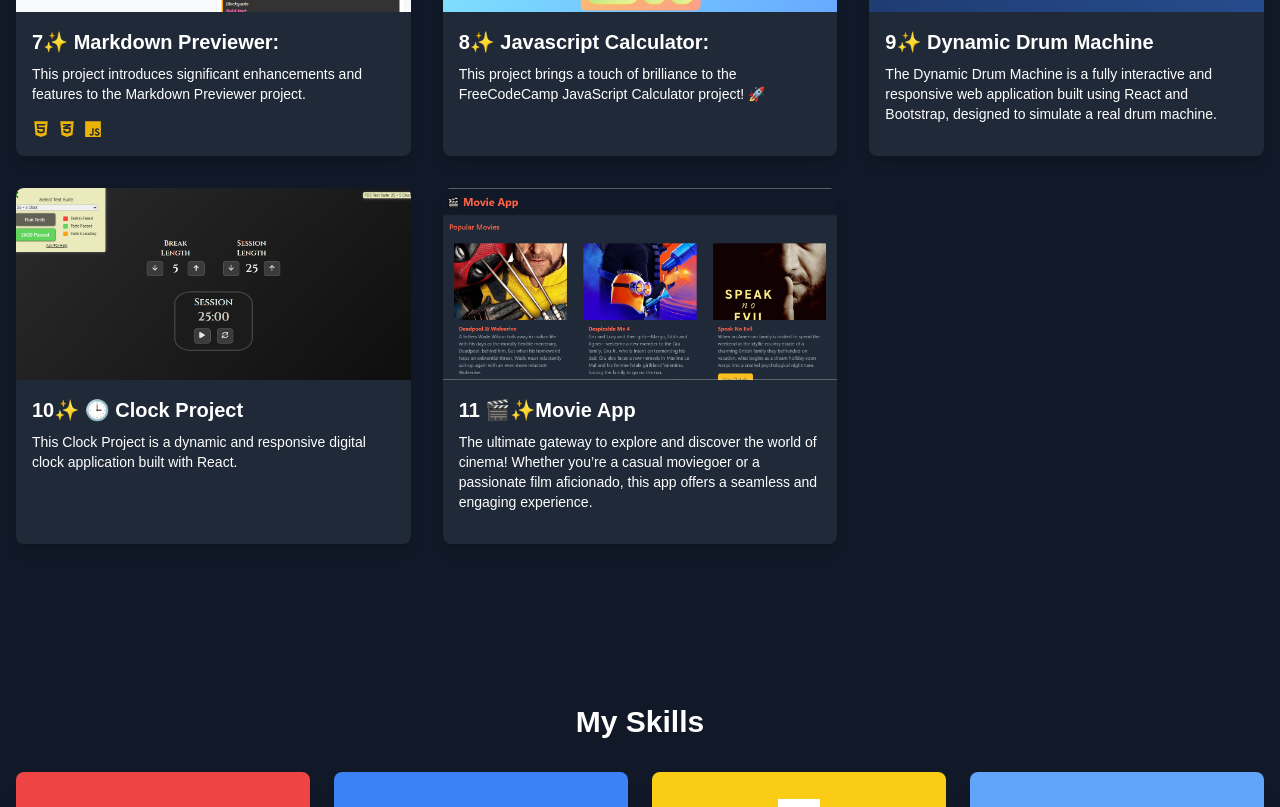
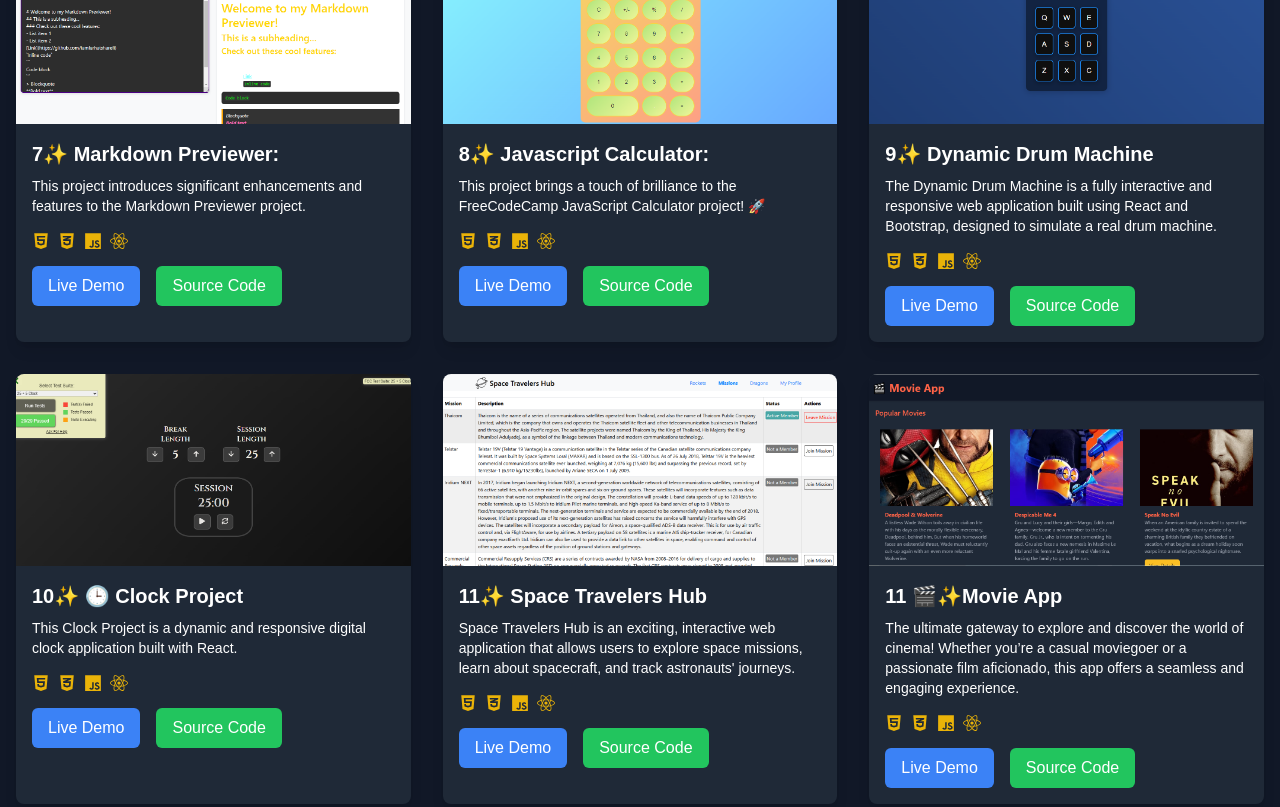
Before and after one commit to iamfarhatsharefi/farhatpersonalportfolio, a React (Create React App) app: page / in a window 1280 px wide. Shown: the part 1960-2767 px from the top of the page. Built offline with nearby package versions, Linux system fonts and the light colour scheme.

Commit message:
making the live demo and source code correct

```diff
--- a/src/components/Projects.jsx
+++ b/src/components/Projects.jsx
@@ -12,8 +12,6 @@
     title: '1: Personal Portfolio Webpage',
     description: 'My Personal Portfolio Webpage showcases my skills and projects in web development. Built with HTML and CSS.',
     images: ['images/portfolio.png'],
-    longDescription: 'The Personal Portfolio Webpage represents a culmination of my journey and achievements in web development. Developed using HTML, CSS, and JavaScript, this interactive webpage serves as a comprehensive hub where potential employers, clients, or collaborators can explore my skills, projects, and professional profile.',
-    technologies: ['HTML', 'CSS'],
     liveLink: 'https://iamfarhatsharefi.github.io/personal-portfolio/',
     sourceLink: 'https://github.com/iamfarhatsharefi/personal-portfolio',
   },
@@ -21,8 +19,6 @@
     title: '2: Roman Numeral Converter',
     description: 'Roman Numeral Converter is a web application designed to convert numbers between Roman numerals and Arabic numerals.',
     images: ['images/roman.png'],
-    longDescription: 'Roman Numeral Converter is a versatile web application designed to convert numbers between Roman numerals and Arabic numerals with ease. Developed using HTML, CSS, and JavaScript, this project showcases my ability to create practical, interactive web tools that offer a seamless user experience.',
-    technologies: ['HTML', 'CSS', 'JS'],
     liveLink: 'https://iamfarhatsharefi.github.io/Roman-Numeral-Converter/',
     sourceLink: 'https://github.com/iamfarhatsharefi/Roman-Numeral-Converter',
   },
@@ -100,6 +96,15 @@
     sourceLink: 'https://github.com/iamfarhatsharefi/clock',
   },
   {
+    title: '11✨ Space Travelers Hub',
+    description: 'Space Travelers Hub is an exciting, interactive web application that allows users to explore space missions, learn about spacecraft, and track astronauts\' journeys.',
+    images: ['images/reactspace.PNG'],
+    longDescription: 'Space Travelers Hub is a dynamic web application designed to bring space exploration to life. This platform offers an interactive experience where users can discover real-time space missions, learn about various spacecraft, and track the journeys of astronauts. With a user-friendly interface and rich data on space agencies and missions, the app provides educational content alongside engaging visuals.',
+    technologies: ['React.js'],
+    liveLink: 'https://dev--earnest-wisp-77ac4d.netlify.app/',
+    sourceLink: 'https://github.com/Saqibi4213/space-travelers/pulls',
+  },
+   {
     title: '11 🎬✨Movie App',
     description: 'The ultimate gateway to explore and discover the world of cinema! Whether you’re a casual moviegoer or a passionate film aficionado, this app offers a seamless and engaging experience.',
     images: ['images/movie app.PNG'],
@@ -110,16 +115,13 @@
   },
 ];
 
-// Define technology icons based on tech stack
 const technologyIcons = {
   HTML: <FaHtml5 />,
   CSS: <FaCss3Alt />,
   JS: <FaJs />,
   REACT: <FaReact />,
-  'Next.js': <FaReact />,
 };
 
-// Use a function declaration for the component
 function Projects() {
   return (
     <section id="projects" className="py-20 bg-gray-900 text-white">
@@ -139,17 +141,30 @@
               <div className="p-4">
                 <h3 className="text-xl font-semibold mb-2">{project.title}</h3>
                 <p className="text-sm mb-4">{project.description}</p>
-                <div className="flex space-x-2">
-                  {/* Using technology icons */}
-                  {project.technologies.map((tech) => (
-                    <span
-                      key={tech}
-                      className="text-lg text-yellow-500"
-                      title="Technology used"
-                    >
-                      {technologyIcons[tech.toUpperCase()]}
+                <div className="flex space-x-2 mb-4">
+                  {Object.keys(technologyIcons).map((tech) => (
+                    <span key={tech} className="text-lg text-yellow-500">
+                      {technologyIcons[tech]}
                     </span>
                   ))}
+                </div>
+                <div className="flex space-x-4">
+                  <a
+                    href={project.liveLink}
+                    target="_blank"
+                    rel="noopener noreferrer"
+                    className="py-2 px-4 bg-blue-500 text-white rounded-md hover:bg-blue-600"
+                  >
+                    Live Demo
+                  </a>
+                  <a
+                    href={project.sourceLink}
+                    target="_blank"
+                    rel="noopener noreferrer"
+                    className="py-2 px-4 bg-green-500 text-white rounded-md hover:bg-green-600"
+                  >
+                    Source Code
+                  </a>
                 </div>
               </div>
             </div>
```
Also changed, not shown: public/images/reactspace.PNG (added).
